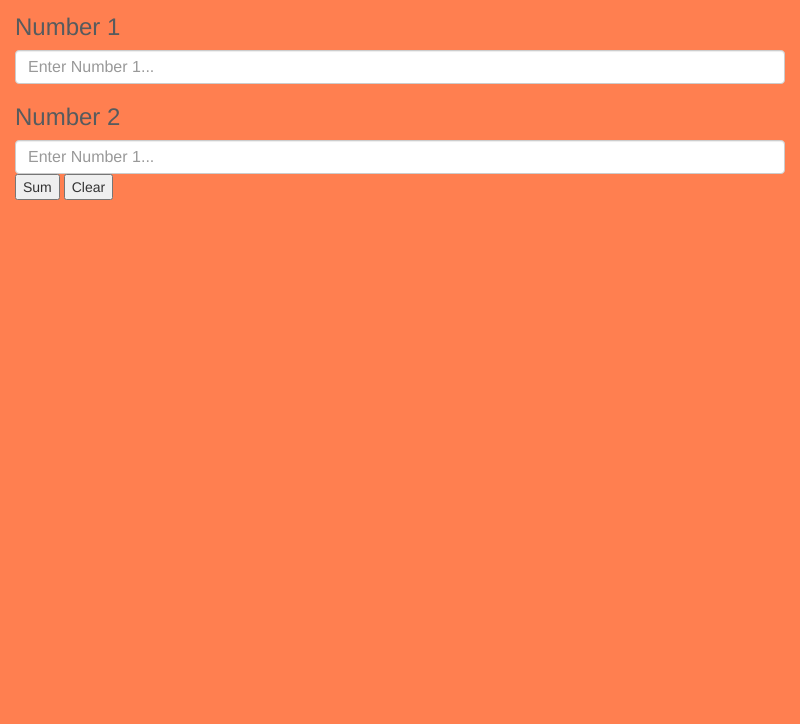
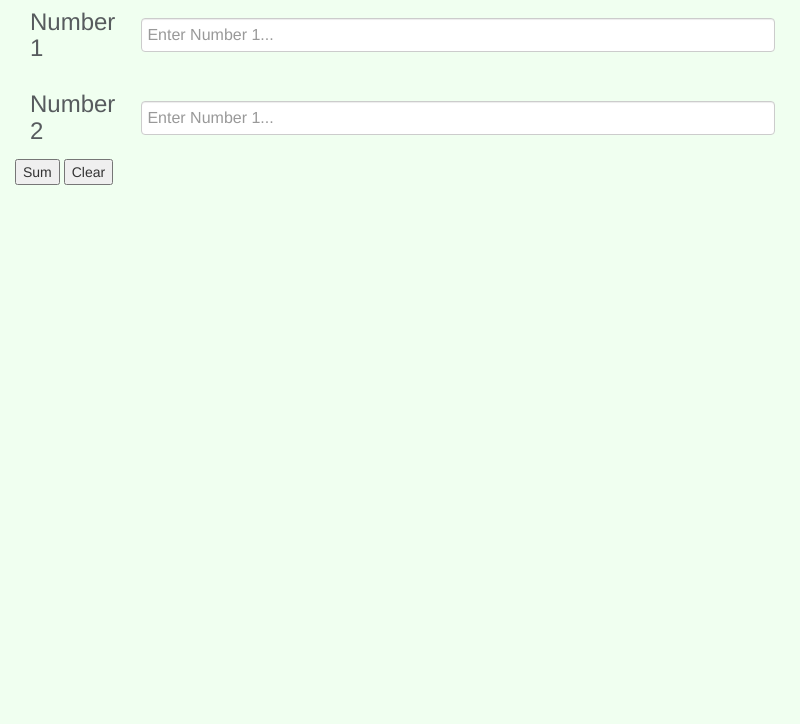
Before and after one commit to vishipayyallore/learning_electron_in_2020, an Electron app: page second-electron-app/index.html in a window 800 px wide. Shown: the part 76-800 px from the top of the page. Drawn offline with nearby package versions, Linux system fonts and the light colour scheme.

Commit message:
Few Changes

```diff
--- a/second-electron-app/index.html
+++ b/second-electron-app/index.html
@@ -21,16 +21,16 @@
 
         <!-- Input row -->
         <div class="row">
-            <div class="col-xs-12 col-sm-12 col-md-12 col-lg-12 ">
-                <h3 class="hash-heading">Number 1</h3>
-                <input type="text" id="number1" class="form-control text-input" placeholder="Enter Number 1...">
+            <div class="col-xs-12 col-sm-12 col-md-12 col-lg-12 flex-div">
+                <h3 class="hash-heading element">Number 1</h3>
+                <input type="text" id="number1" class="form-control text-input element" placeholder="Enter Number 1...">
             </div>
         </div>
 
         <div class="row">
-            <div class="col-xs-12 col-sm-12 col-md-12 col-lg-12 ">
-                <h3 class="hash-heading">Number 2</h3>
-                <input type="text" id="number2" class="form-control text-input" placeholder="Enter Number 1...">
+            <div class="col-xs-12 col-sm-12 col-md-12 col-lg-12  flex-div">
+                <h3 class="hash-heading element">Number 2</h3>
+                <input type="text" id="number2" class="form-control text-input element" placeholder="Enter Number 1...">
             </div>
         </div>
 
--- a/second-electron-app/styles.css
+++ b/second-electron-app/styles.css
@@ -1,3 +1,14 @@
+.flex-div {
+  display: flex;
+  flex-direction: row;
+  align-items: center;
+}
+
+.element {
+  margin: 10px;
+  padding: 5px;
+}
+
 h1 {
     color: blue;
 }
@@ -7,8 +18,8 @@ span {
 }
 
 html, body, .container-fluid {
-    background-color: coral;
-  }
+    background-color: honeydew;
+}
 
   .text-input {
     font-size: 16px;
```
